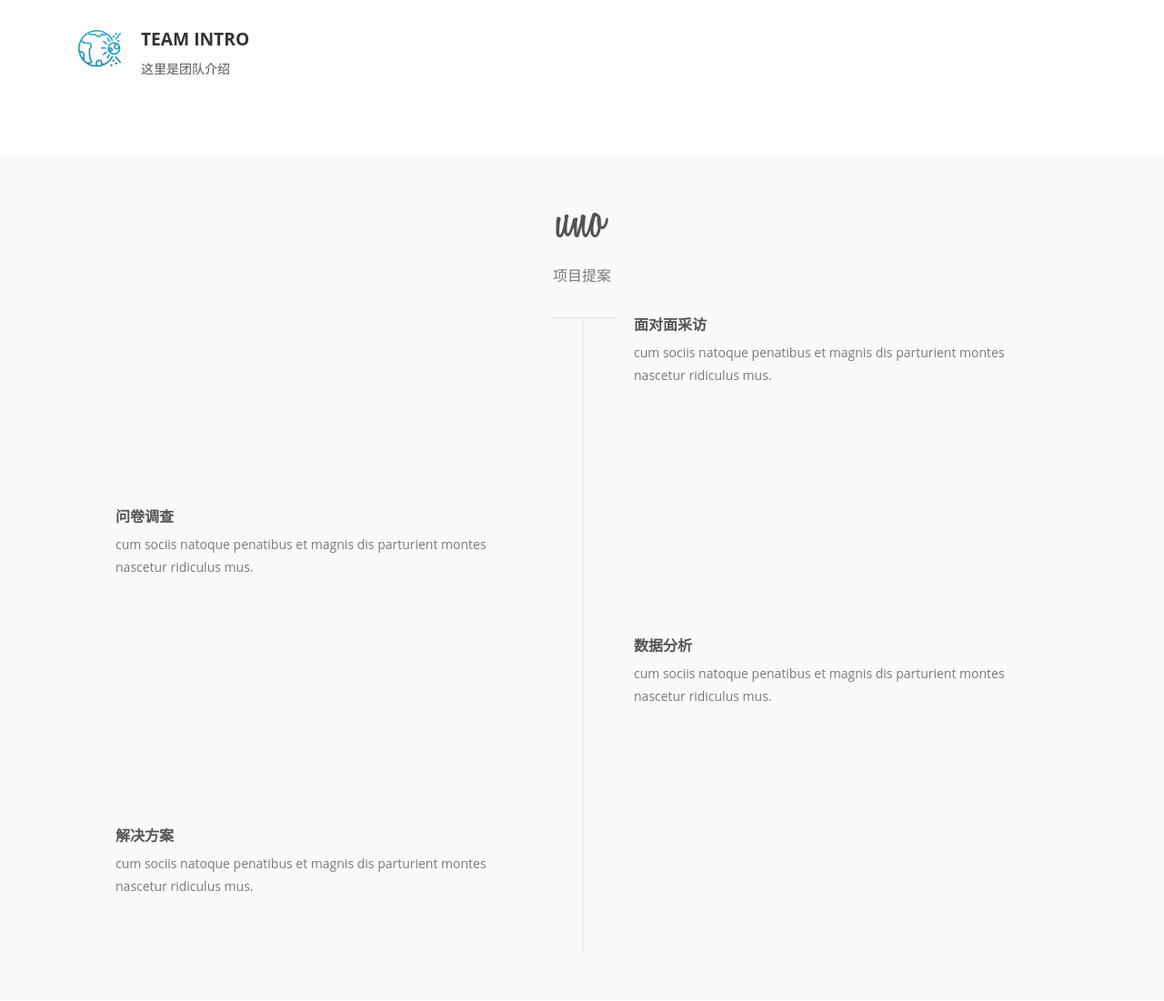
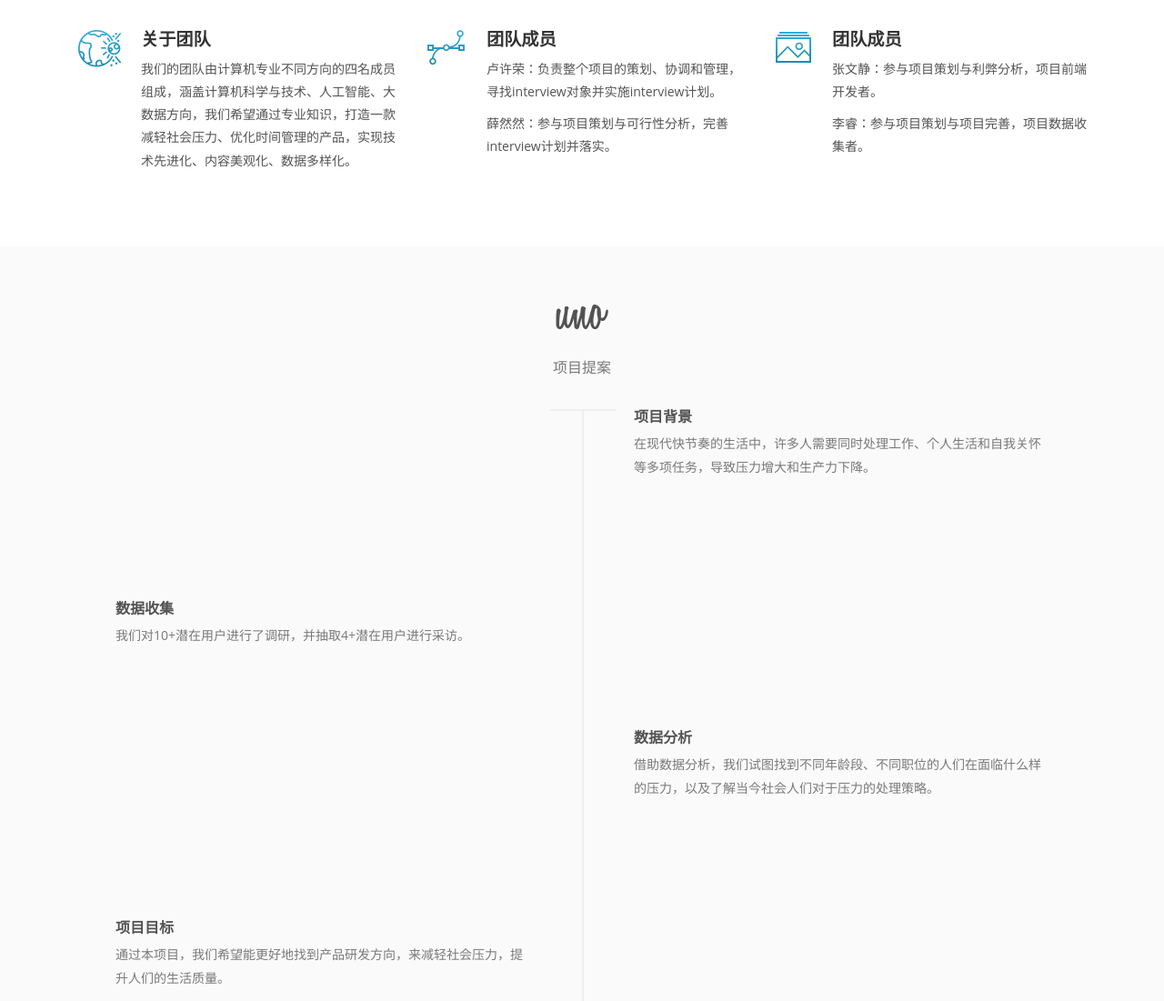
Before and after one commit to HarleyRoot/HarleyRoot.github.io, a plain HTML site: page index.html in a window 1280 px wide. Shown: the part 720-1821 px from the top of the page at 91% size. Drawn offline with Linux system fonts and the light colour scheme.

Commit message:
Update index.html

```diff
--- a/index.html
+++ b/index.html
@@ -92,20 +92,22 @@
 								<span class="setting-icon1"> </span>
 							</div>
 							<div class="settings-grid-right">
-								<h3>Team Intro</h3>
-								<p>这里是团队介绍</p>
+								<h3>关于团队</h3>
+								<p>我们的团队由计算机专业不同方向的四名成员组成，涵盖计算机科学与技术、人工智能、大数据方向，我们希望通过专业知识，打造一款减轻社会压力、优化时间管理的产品，实现技术先进化、内容美观化、数据多样化。</p>
 							</div>
 							<div class="clearfix"> </div>
 						</div>
 					</div>
-					<!-- <div class="col-md-4">
+					<div class="col-md-4">
 						<div class="settings-grid">
 							<div class="settings-grid-left">
 								<span class="setting-icon2"> </span>
 							</div>
 							<div class="settings-grid-right">
-								<h3>sociis natoque magnis.</h3>
-								<p>Consectetuer adipiscing elit nean commodo ligula eget dolor eneanero massa cum sociis natoque vel penatibus magnis montes.</p>
+								<h3>团队成员</h3>
+								<p>卢许荣：负责整个项目的策划、协调和管理，寻找interview对象并实施interview计划。</p>
+
+								<p>薛然然：参与项目策划与可行性分析，完善interview计划并落实。</p>
 							</div>
 							<div class="clearfix"> </div>
 						</div>
@@ -116,12 +118,14 @@
 								<span class="setting-icon3"> </span>
 							</div>
 							<div class="settings-grid-right">
-								<h3>sociis natoque magnis.</h3>
-								<p>Consectetuer adipiscing elit nean commodo ligula eget dolor eneanero massa cum sociis natoque vel penatibus magnis montes.</p>
+								<h3>团队成员</h3>
+								<p>张文静：参与项目策划与利弊分析，项目前端开发者。</p>
+
+								<p>李睿：参与项目策划与项目完善，项目数据收集者。</p>
 							</div>
 							<div class="clearfix"> </div>
 						</div>
-					</div> -->
+					</div>
 					<div class="clearfix"> </div>
 				</div>
 			</div>
@@ -138,20 +142,20 @@
 				<div class="about-time-grids">
 					<span class="time-line"><label> </label></span>
 					<div class="time-line-grid-right">
-						<h4>面对面采访</h4>
-						<p>cum sociis natoque penatibus et magnis dis parturient montes nascetur ridiculus mus.</p>
+						<h4>项目背景</h4>
+						<p>在现代快节奏的生活中，许多人需要同时处理工作、个人生活和自我关怀等多项任务，导致压力增大和生产力下降。</p>
 					</div>
 					<div class="time-line-grid-left">
-						<h4>问卷调查</h4>
-						<p>cum sociis natoque penatibus et magnis dis parturient montes nascetur ridiculus mus.</p>
+						<h4>数据收集</h4>
+						<p>我们对10+潜在用户进行了调研，并抽取4+潜在用户进行采访。</p>
 					</div>
 					<div class="time-line-grid-right1">
 						<h4>数据分析</h4>
-						<p>cum sociis natoque penatibus et magnis dis parturient montes nascetur ridiculus mus.</p>
+						<p>借助数据分析，我们试图找到不同年龄段、不同职位的人们在面临什么样的压力，以及了解当今社会人们对于压力的处理策略。</p>
 					</div>
 					<div class="time-line-grid-left1">
-						<h4>解决方案</h4>
-						<p>cum sociis natoque penatibus et magnis dis parturient montes nascetur ridiculus mus.</p>
+						<h4>项目目标</h4>
+						<p>通过本项目，我们希望能更好地找到产品研发方向，来减轻社会压力，提升人们的生活质量。</p>
 					</div>
 				</div>
 				<!---- about-time-line ----->
```
